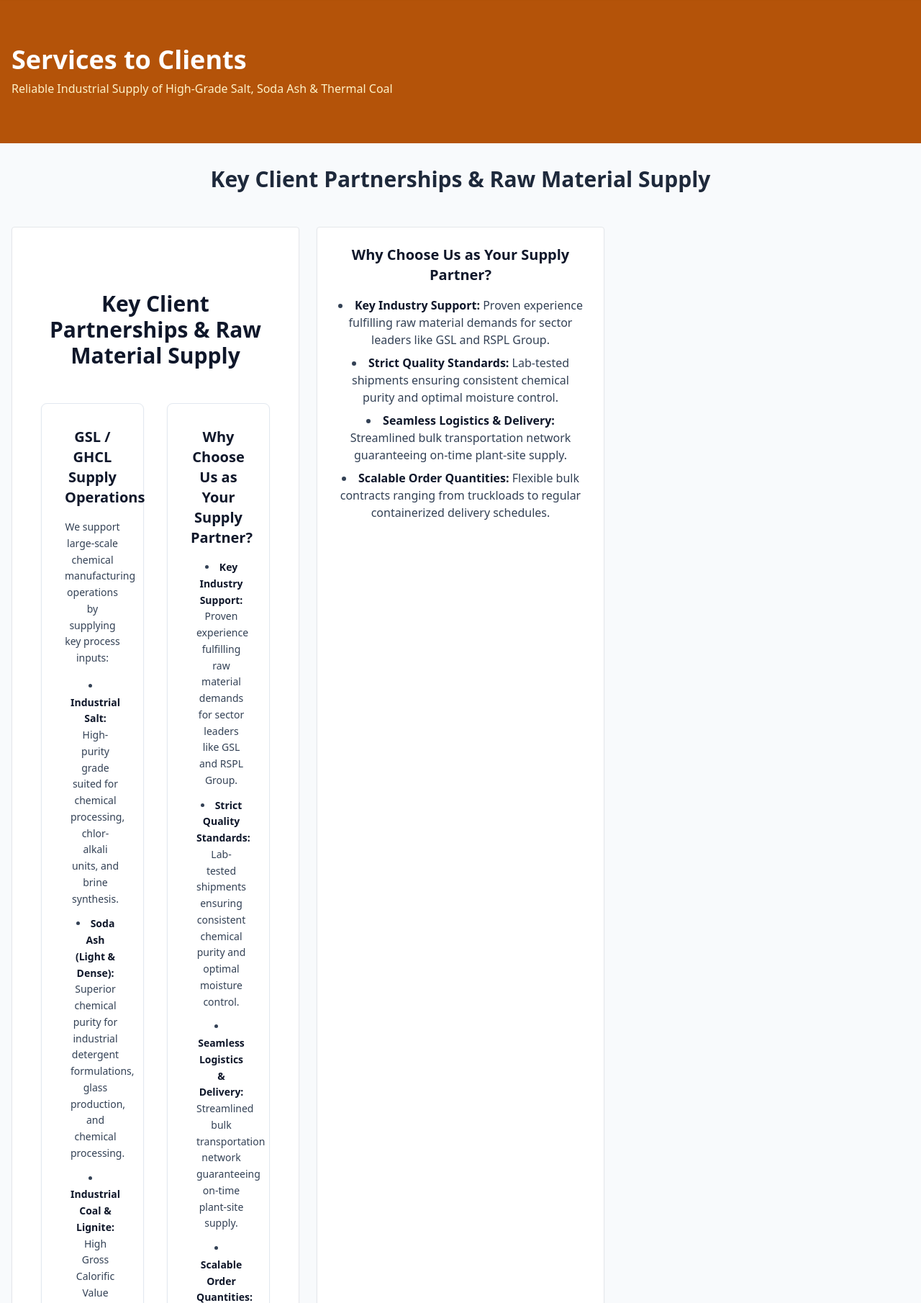
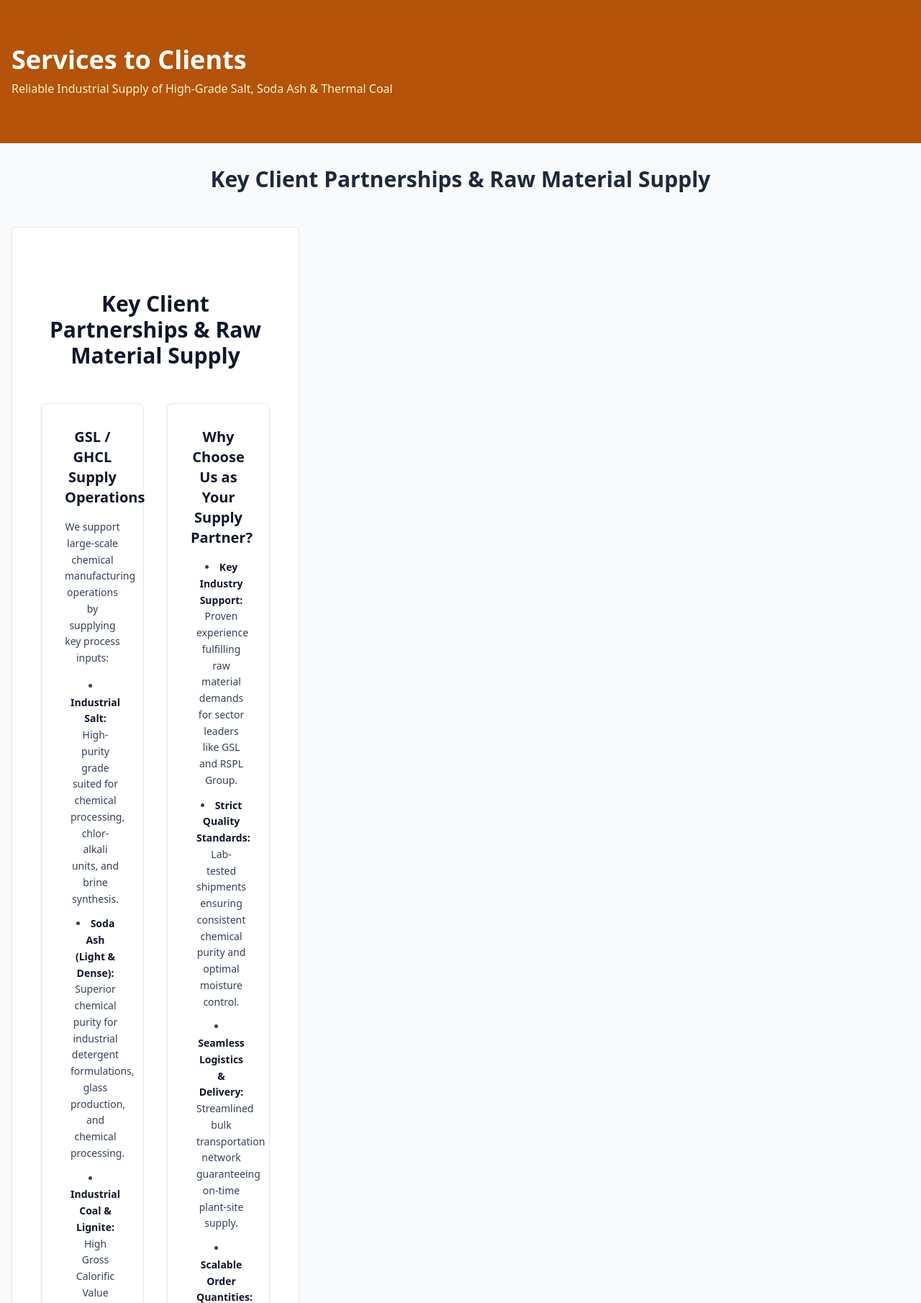
Before and after one commit to Nirav5238/Bhagirath-Group, a Flask app: page /Service-to-client in a window 1280 px wide. Shown: the part 115-1925 px from the top of the page at 72% size. Run offline with Flask 3, Linux system fonts and the light colour scheme; some libraries are stand-ins or nearby versions.

Commit message:
remove13

```diff
--- a/templates/Service_to_client.html
+++ b/templates/Service_to_client.html
@@ -72,70 +72,4 @@
     </div>
 </section>
 
-
-
-  <!-- Section Title -->
-  <h3 class="text-xl font-bold text-slate-900">GSL / GHCL Supply Operations</h3>
-
-  <!-- Description Paragraph -->
-  <p class="text-slate-700">We support large-scale chemical manufacturing operations by supplying key process inputs:</p>
-
-  <!-- List Items -->
-  <ul class="list-disc list-inside space-y-2 text-slate-700">
-    <li>
-      <strong class="text-slate-900">Industrial Salt :</strong> High-purity grade suited for chemical processing, chlor-alkali units, and brine synthesis.
-    </li>
-    <li>
-      <strong class="text-slate-900">Soda Ash (Light & Dense):</strong> Superior chemical purity for industrial detergent formulations, glass production, and chemical processing.
-    </li>
-    <li>
-      <strong class="text-slate-900">Industrial Coal & Lignite:</strong> High Gross Calorific Value (GCV) thermal coal with controlled moisture and low ash content for industrial boilers and captive power units.
-    </li>
-  </ul>
-</div>
-    </div>
-    <div class="bg-white p-6 border rounded shadow-sm text-center">
-        <!--<i class="fa-solid fa-van-shuttle text-4xl text-amber-600 mb-3"></i>-->
-        <div class="space-y-4">
-  <!-- Section Title -->
-  <!--<h3 class="text-xl font-bold text-slate-900">RSPL Group Supply Operations</h3>-->
-
-  <!-- Description Paragraph -->
-  <!-- <p class="text-slate-700">We supply essential raw inputs to power detergent, soap, and consumer product manufacturing lines:</p> -->
-
-  <!-- List Items -->
-  <!-- <ul class="list-disc list-inside space-y-2 text-slate-700">
-    <li>
-      <strong class="text-slate-900">Industrial Salt:</strong> Premium grade refined and crude salt for industrial applications and detergent manufacturing processes.
-    </li>
-    <li>
-      <strong class="text-slate-900">Thermal Coal:</strong> High-efficiency coal to support plant boilers, thermal power needs, and continuous manufacturing operations.
-    </li>
-  </ul>
-</div>
-    </div>
-    <div class="bg-white p-6 border rounded shadow-sm text-center">
-        <i class="fa-solid fa-bus text-4xl text-amber-600 mb-3"></i>-->
-        <div class="space-y-4">
-  <!-- Section Title -->
-  <h3 class="text-xl font-bold text-slate-900">Why Choose Us as Your Supply Partner?</h3>
-
-  <!-- List Items -->
-  <ul class="list-disc list-inside space-y-2 text-slate-700">
-    <li>
-      <strong class="text-slate-900">Key Industry Support:</strong> Proven experience fulfilling raw material demands for sector leaders like GSL and RSPL Group.
-    </li>
-    <li>
-      <strong class="text-slate-900">Strict Quality Standards:</strong> Lab-tested shipments ensuring consistent chemical purity and optimal moisture control.
-    </li>
-    <li>
-      <strong class="text-slate-900">Seamless Logistics & Delivery:</strong> Streamlined bulk transportation network guaranteeing on-time plant-site supply.
-    </li>
-    <li>
-      <strong class="text-slate-900">Scalable Order Quantities:</strong> Flexible bulk contracts ranging from truckloads to regular containerized delivery schedules.
-    </li>
-  </ul>
-</div>
-    </div>
-</section>
 {% endblock %}
```
